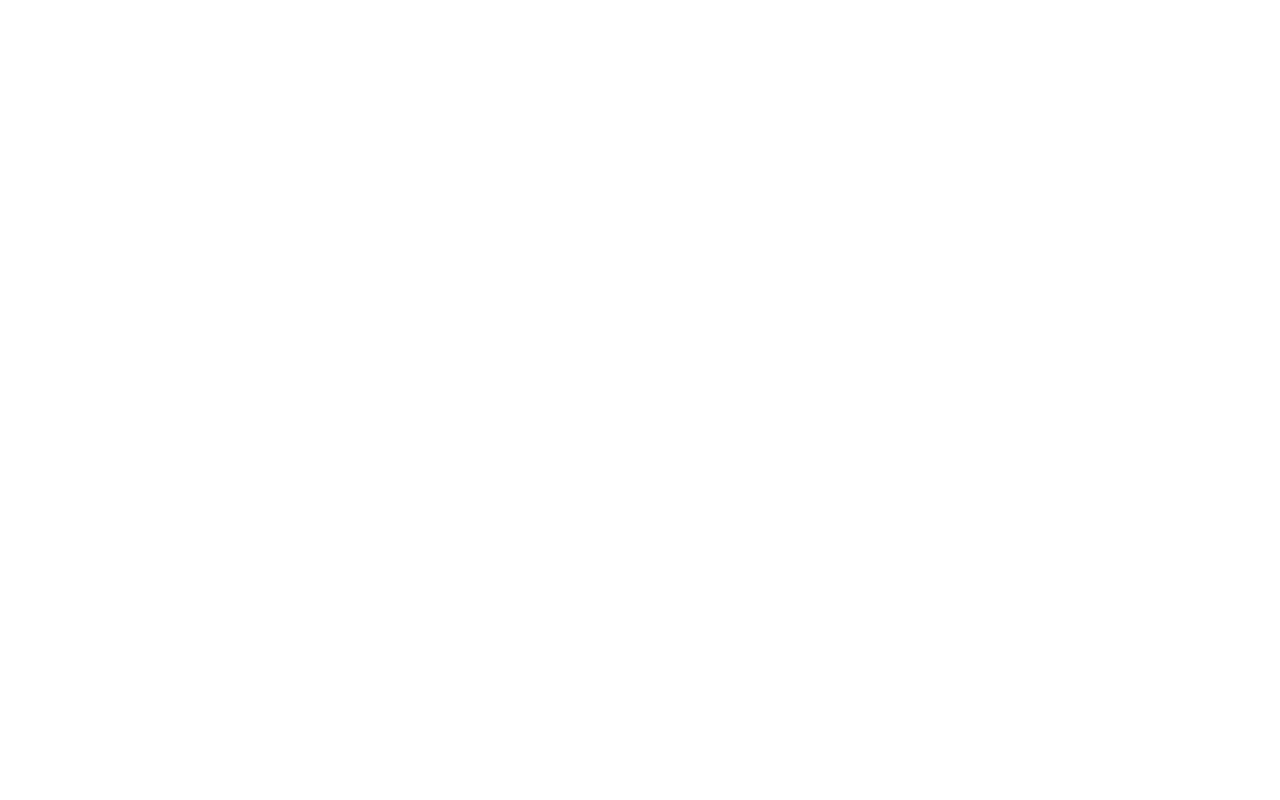
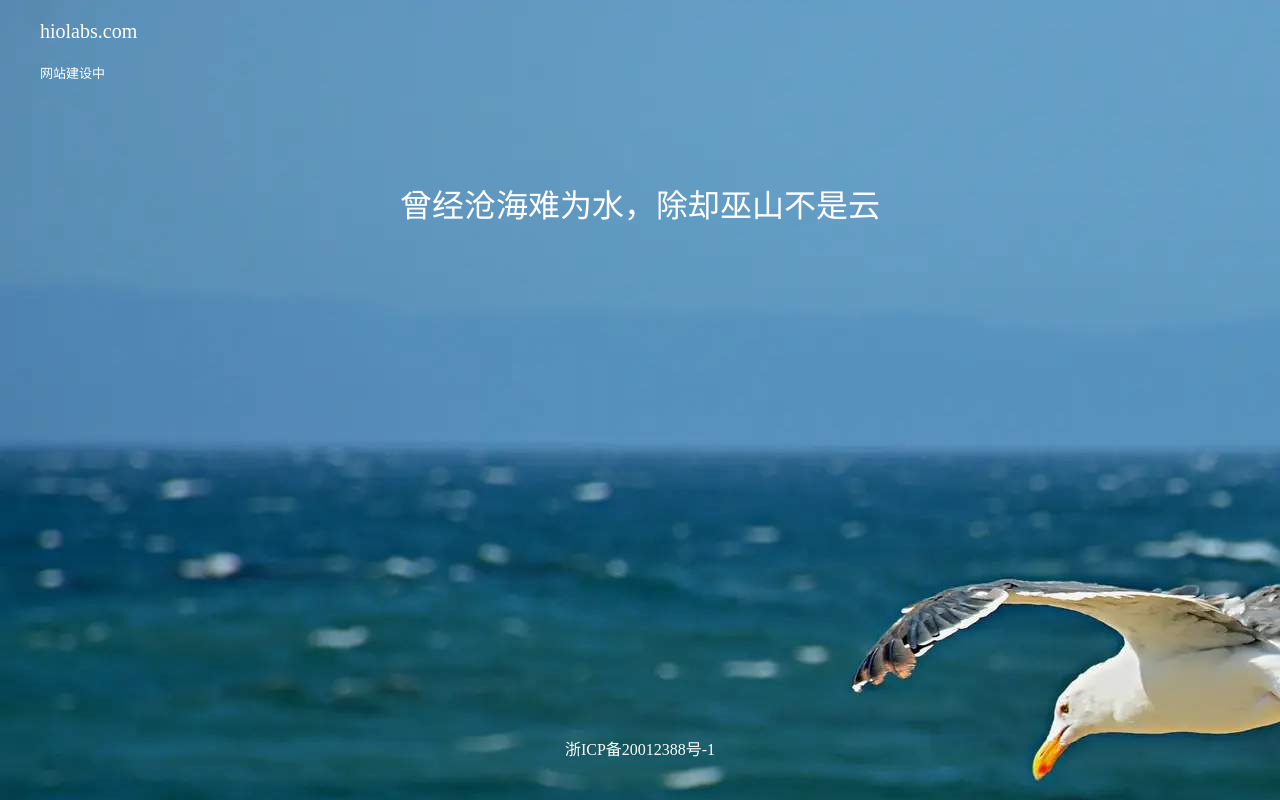
Before and after one commit to iamdarcy/hioshop-server, a website: page view/api/index_index.html in a window 1280 px wide. Drawn offline with Linux system fonts and the light colour scheme; files that its build step writes are made by us from their sources; files whose address does not match are found by name.

Commit message:
添加一个网页

```diff
--- a/src/admin/controller/base.js
+++ b/src/admin/controller/base.js
@@ -4,10 +4,9 @@ module.exports = class extends think.Controller {
     think.token = this.ctx.header['x-hioshop-token'] || '';
     const tokenSerivce = think.service('token', 'admin');
     think.userId = await tokenSerivce.getUserId();
-
     // 只允许登录操作
-    if (this.ctx.controller !== 'auth') {
-      if (think.userId <= 0) {
+    if (this.ctx.controller != 'auth') {
+      if (think.userId <= 0 || think.userId == undefined) {
         return this.fail(401, '请先登录');
       }
     }
--- a/src/api/controller/auth.js
+++ b/src/api/controller/auth.js
@@ -6,10 +6,6 @@ module.exports = class extends Base {
         const fullUserInfo = this.post('info');
         const code =fullUserInfo.code;
         const userInfo = JSON.parse(fullUserInfo.rawData);
-        console.log('userInfo')
-        console.log(code)
-        console.log(userInfo)
-        console.log('userInfo')
         let currentTime = parseInt(new Date().getTime() / 1000);
         const clientIp = ''; // 暂时不记录 ip test git
         // 获取openid
--- a/src/api/controller/base.js
+++ b/src/api/controller/base.js
@@ -17,7 +17,6 @@ module.exports = class extends think.Controller {
 	 * @returns {*}
 	 */
 	getLoginUserId() {
-		// 开始修复userId的问题
 		const token = this.ctx.header['x-hioshop-token'] || '';
 		const tokenSerivce = think.service('token', 'api');
 		return tokenSerivce.getUserId(token);
--- a/src/api/controller/index.js
+++ b/src/api/controller/index.js
@@ -7,7 +7,7 @@ const http = require("http");
 module.exports = class extends Base {
     async indexAction() {
         //auto render template file index_index.html
-        // return this.display();
+        return this.display();
     }
     async appInfoAction() {
         const banner = await this.model('ad').where({
--- a/view/api/index_index.html
+++ b/view/api/index_index.html
@@ -2,9 +2,23 @@
 <html lang="en">
 <head>
     <meta charset="UTF-8">
-    <title>讨小海</title>
+    <title>海鸥飞啊飞</title>
+    <link rel="stylesheet" type="text/css" href="./static/css/style.css">
 </head>
 <body>
 </body>
 <!-- <script>window.location.href='http://www.zshxtop.com';</script> -->
+<div class="wrap">
+    <div class="top">
+        <div class="logo">hiolabs.com</div>
+        <div class="tip">网站建设中</div>
+    </div>
+    <div class="middle">
+        曾经沧海难为水，除却巫山不是云
+    </div>
+    <div class="bottom">
+        <a href="https://beian.miit.gov.cn/">浙ICP备20012388号-1</a>
+    </div>
+
+</div>
 </html>
--- /dev/null
+++ b/www/static/css/style.css
@@ -0,0 +1,58 @@
+body {
+ margin: 0;
+ padding: 0;
+ width: 100%;
+ height: 100%;
+}
+.wrap {
+ width: 100vw;
+ height: 100vh;
+ background: url("/static/images/background.jpg");
+}
+
+.top {
+ height: 140px;
+ padding: 20px 40px;
+ color: #fff;
+}
+
+.top .logo {
+ font-size: 20px;
+ margin-bottom: 20px;
+}
+
+.top .tip {
+ font-size: 13px;
+}
+
+.bottom {
+ position: fixed;
+ width: 100%;
+ bottom: 20px;
+ margin-bottom: 20px;
+ color: #fff;
+ font-size: 16px;
+ color: #fff;
+ display: flex;
+ justify-content: center;
+}
+.middle {
+ display: flex;
+ justify-content: center;
+ align-items: center;
+ font-size: 32px;
+ color: #fff;
+}
+a:link {
+ color: #fff;
+ text-decoration: none;
+}
+a:visited {
+ text-decoration: none;
+ color: #fff;
+}
+
+a:hover {
+ text-decoration: underline;
+ color: #ccc;
+}
```
Also changed, not shown: src/admin/controller/auth.js (+4 -3 lines), www/static/images/background.jpg (added).
